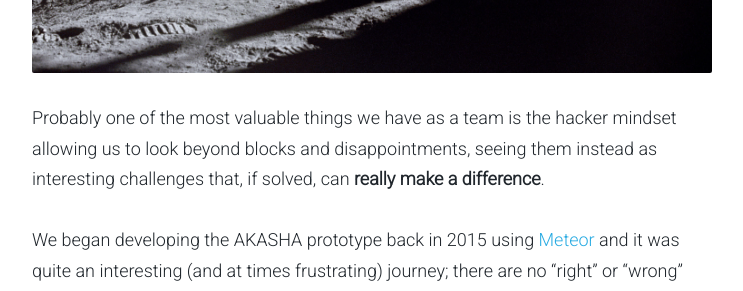
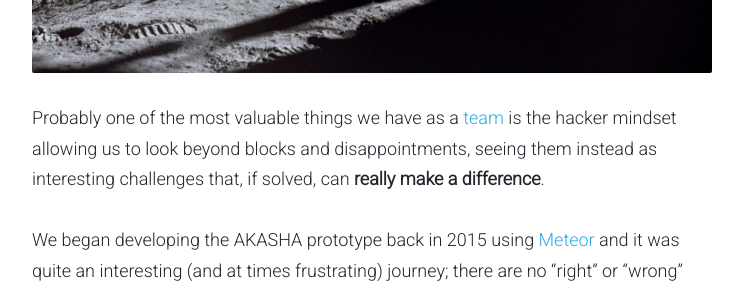
Before and after one commit to AKASHAorg/blog.akasha.world, a Jekyll site: the page built from _posts/2016-05-03-unveiling-akasha.md, in a window 1280 px wide and 900 px high, scrolled down 4817 px. Shown: the part 153-444 px from the top of the window, without its empty margins (268-1011 px from the left). Built offline with Jekyll 4.4.1, drawn with Linux system fonts in a browser that asks for light colours; comment, search, counter and statistics services are not loaded; part of the change alters nothing that is shown.

```diff
--- a/_posts/2016-05-03-unveiling-akasha.md
+++ b/_posts/2016-05-03-unveiling-akasha.md
@@ -59,7 +59,7 @@ We are basically living in an information age plagued by arbitrary censorship an
 
 ![Pioneering Web 3 Publishing]({{ site.baseurl }}/content/images/Nasa-moon.jpg)
 
-Probably one of the most valuable things we have as a team is the hacker mindset allowing us to look beyond blocks and disappointments, seeing them instead as interesting challenges that, if solved, can **really make a difference**.
+Probably one of the most valuable things we have as a [team](http://akasha.world/#team) is the hacker mindset allowing us to look beyond blocks and disappointments, seeing them instead as interesting challenges that, if solved, can **really make a difference**.
 
 We began developing the AKASHA prototype back in 2015 using [Meteor](https://www.meteor.com/) and it was quite an interesting (and at times frustrating) journey; there are no "right" or "wrong" ways of doing things since we are navigating in deep uncharted territories.
 
```
